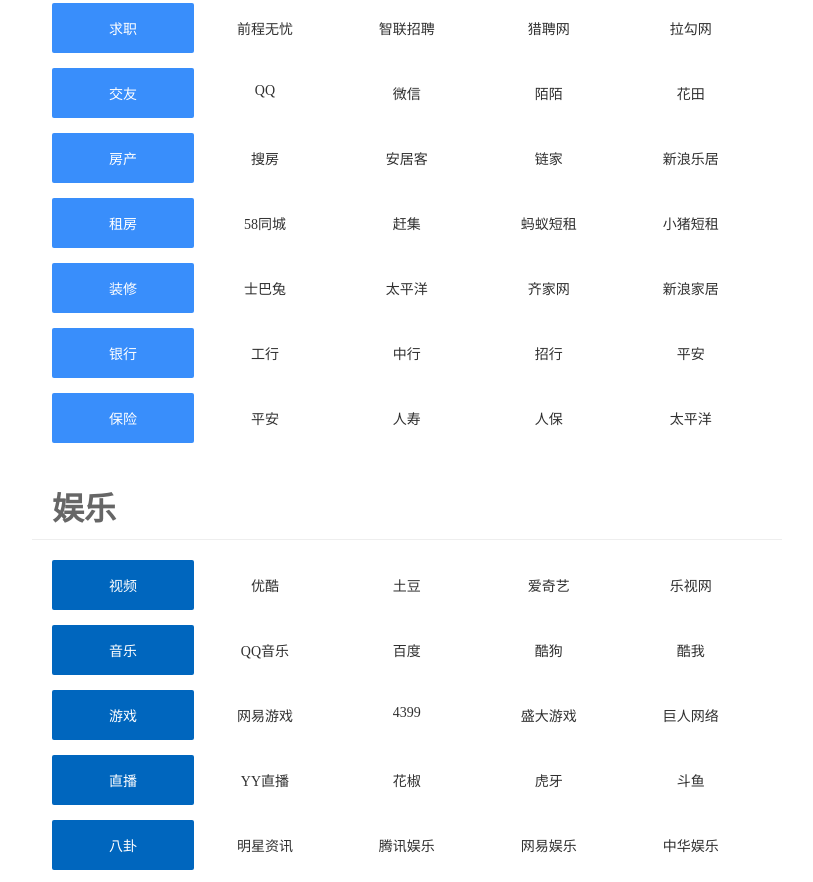
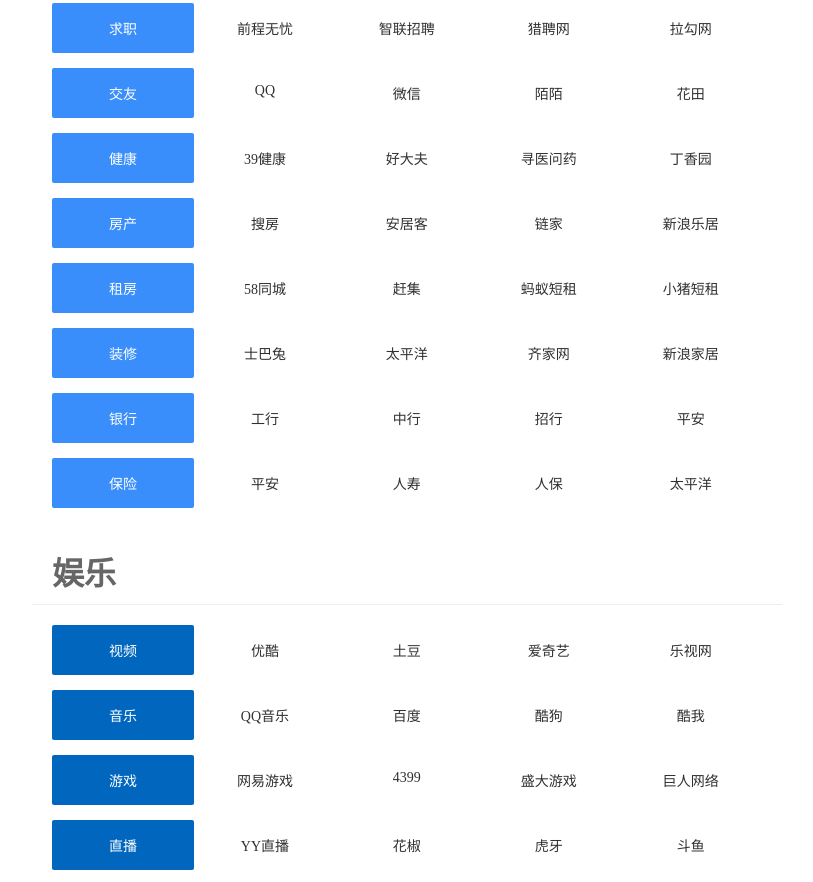
Before and after one commit to checkcool/checkcool.github.io, a website: page index.html in a window 1280 px wide. Shown: the part 1475-2357 px from the top of the page, without its empty margins (233-1046 px from the left). Drawn offline with Linux system fonts and the light colour scheme.

Commit message:
增加生活频道中的健康栏

```diff
--- a/index.html
+++ b/index.html
@@ -132,6 +132,7 @@
                 <li class="item clearfix"><a>旅游</a><a href="http://m.ctrip.com/">携程</a><a href="http://touch.qunar.com/">去哪儿</a><a href="https://m.mafengwo.cn/">蚂蜂窝</a><a href="http://m.lvmama.com/">驴妈妈</a></li>
                 <li class="item clearfix"><a>求职</a><a href="http://m.51job.com/">前程无忧</a><a href="http://m.zhaopin.com/">智联招聘</a><a href="https://m.liepin.com/">猎聘网</a><a href="http://www.lagou.com/">拉勾网</a></li>
                 <li class="item clearfix"><a>交友</a><a href="http://im.qq.com/">QQ</a><a href="https://weixin.qq.com/">微信</a><a href="http://www.immomo.com/">陌陌</a><a href="http://love.163.com/3g">花田</a></li>
+                <li class="item clearfix"><a>健康</a><a href="http://m.39.net/">39健康</a><a href="http://m.haodf.com/">好大夫</a><a href="http://3g.club.xywy.com/">寻医问药</a><a href="http://www.dxy.cn/">丁香园</a></li>
                 <li class="item clearfix"><a>房产</a><a href="http://gz.sofang.com/">搜房</a><a href="http://www.anjuke.com/">安居客</a><a href="http://m.lianjia.com/">链家</a><a href="http://house.sina.cn/touch/index/">新浪乐居</a></li>
                 <li class="item clearfix"><a>租房</a><a href="http://m.58.com/">58同城</a><a href="http://3g.ganji.com/">赶集</a><a href="http://m.mayi.com/">蚂蚁短租</a><a href="http://m.xiaozhu.com/">小猪短租</a></li>
                 <li class="item clearfix"><a>装修</a><a href="http://m.to8to.com/">士巴兔</a><a href="http://m.pchouse.com.cn/">太平洋</a><a href="http://m.jia.com/">齐家网</a><a href="http://jiaju.sina.cn/">新浪家居</a></li>
```
